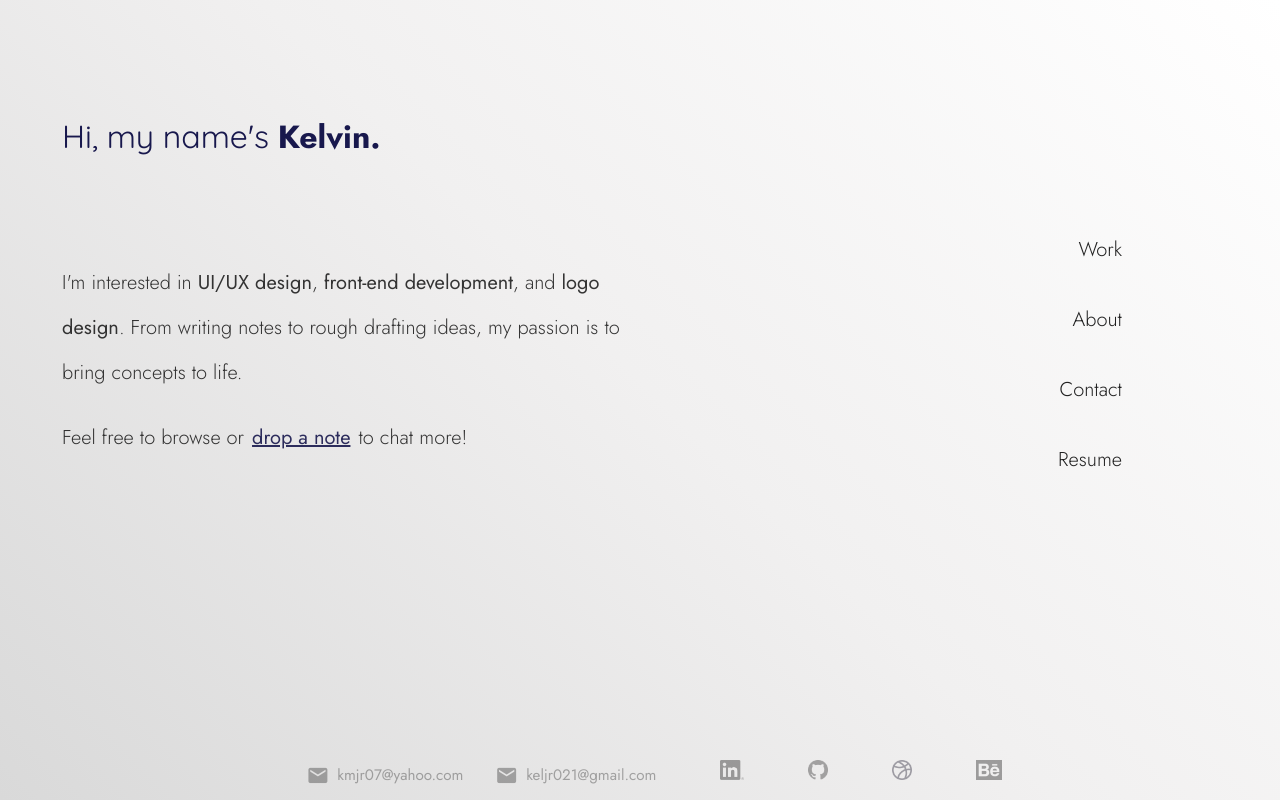
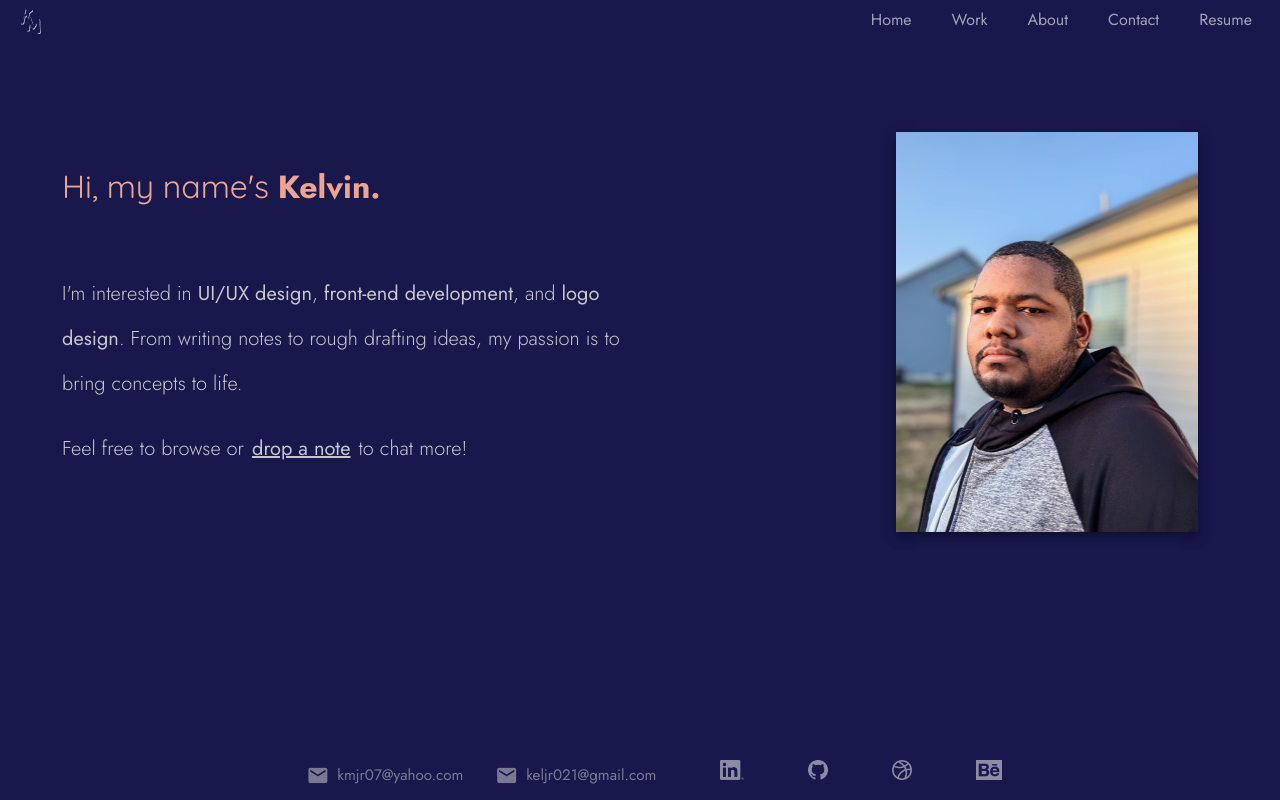
Before and after one commit to keljr021/portfolio-2023, a Vue app: page /work in a window 1280 px wide. Built offline with nearby package versions, Linux system fonts and the light colour scheme.

Commit message:
Refactored CTA for darker color layout

```diff
--- a/src/components/Cta.vue
+++ b/src/components/Cta.vue
@@ -30,17 +30,13 @@ export default {
 
 <template>
     <v-container fluid class="cta">
-        <v-row class="pa-3 justify-center">
-            <v-col>
+        <v-row class="pa-3">
+            <v-col cols="12" xs="12" sm="12" md="6">
                 <h1 class="cta-title">Hi, my name's <br v-if="$vuetify.display.xs" /><b class="color:#18184d">Kelvin.</b></h1>
-            </v-col>
-        </v-row>
-        <v-row class="px-3 py-2 justify-center">
-            <v-col class="my-auto">
                 <CtaText @scrollTo="scrollTo" />
             </v-col>
-            <v-col v-if="!$vuetify.display.xs">
-                <CtaMenu />
+            <v-col cols="12" xs="12" sm="12" md="6" class="text-right">
+                <img alt="placeholder photo" height="400" class="elevation-8 ma-5" src="../assets/about-alt.jpg" />
             </v-col>
         </v-row>
 
@@ -52,18 +48,16 @@ export default {
 .cta {
     height: 100%;
     padding: 100px 50px 100px;
-    background: rgba(217,217,217,1); /* Old browsers */
-    background: -moz-linear-gradient(45deg, rgba(217,217,217,1) 0%, rgba(241,240,240,1) 51%, rgba(255,255,255,1) 100%);
-    background: -webkit-linear-gradient(45deg, rgba(217,217,217,1) 0%, rgba(241,240,240,1) 51%, rgba(255,255,255,1) 100%);
-    background: linear-gradient(45deg, rgba(217,217,217,1) 0%, rgba(241,240,240,1) 51%, rgba(255,255,255,1) 100%);
-    filter: progid:DXImageTransform.Microsoft.gradient(startColorstr="#d9d9d9",endColorstr="#ffffff",GradientType=1);
+    background: #18184d;
     background-size: 30px cover;
     background-attachment: fixed;
     background-repeat: no-repeat;
+    color: #d9d9d9;
 }
 
 .cta-title {
-    color: #18184d;
+    color: #EDA591;
+    padding: 50px 0;
 }
 
 .cta-logo {
--- a/src/components/Navbar.vue
+++ b/src/components/Navbar.vue
@@ -3,7 +3,7 @@ export default {
     name: 'navbar',
     data() {
         return {
-            showNav: false,
+            onHome: false,
             showNavDrawer: false,
         };
     },
@@ -28,11 +28,11 @@ export default {
     },
     watch: {
         $route: function(to, from) {
-            this.showNav = this.$route.name !== 'home';
+            this.onHome = this.$route.name === 'home';
         }
     },
     mounted() {
-        this.showNav = this.$route.name !== 'home';
+        this.showNav = this.$route.name === 'home';
     }
 }
 </script>
@@ -66,11 +66,10 @@ export default {
     </div>
 
     <!-- Tablet/Desktop navigation -->
-    <div class="nav w-100 pa-2" :class="{'show': showNav }" v-else>
+    <div class="nav w-100 pa-2 show" :class="{'home': onHome }" v-else>
         <v-row class="align-center">
             <v-col cols="3" class="nav-logo" @click="$router.push({ name: 'home' })">
                 <img class="logo mt-2" src="../assets/km-icon.svg" alt="Kelvin Morrisey Jr"/>
-                <img class="full mt-2" src="../assets/km-logo.svg" alt="Kelvin Morrisey Jr"/>
             </v-col>
             <v-col cols="9" class="text-right">
                 <span class="nav-item" @click="$router.push({ name: 'home' })">Home</span>
@@ -90,10 +89,16 @@ export default {
     position: fixed;
     z-index: 99;
     top: -42px;
-    transition: top 0.3s;
+    transition: (top, background) 0.3s;
 
     &.show {
         top: 0 !important;
+    }
+
+    &.home {
+        background: transparent;
+        color: white;
+        opacity: 0.75;
     }
 }
 
@@ -111,22 +116,6 @@ export default {
 
     .logo {
         opacity: 1;
-    }
-
-    .full {
-        top: -100px;
-        left: 10px;
-        z-index: 1;
-    }
-
-    &:hover {
-        .logo {
-            opacity: 0;
-        }
-
-        .full {
-            top: 0;
-        }
     }
 }
 
--- a/src/components/partials/CtaMenu.vue
+++ b/src/components/partials/CtaMenu.vue
@@ -12,10 +12,22 @@ export default {
 <template>
     <div class="cta-menu text-right">
         <div class="cta-menu-box">
-            <div class="cta-menu-item" @click="$router.push({ name: 'work' })"><span>Work</span></div>
-            <div class="cta-menu-item" @click="$router.push({ name: 'about' })"><span>About</span></div>
-            <div class="cta-menu-item" @click="$router.push({ name: 'contact' })"><span>Contact</span></div>
-            <div class="cta-menu-item" @click="openWindow('./kelvin_morrisey_resume.pdf');"><span>Resume</span></div>
+            <div class="cta-menu-item" @click="$router.push({ name: 'work' })">
+                <v-icon color="#EDA591" class="menu-icon" icon="mdi-menu-right" />
+                <span>Work</span>
+            </div>
+            <div class="cta-menu-item" @click="$router.push({ name: 'about' })">
+                <v-icon color="#EDA591" class="menu-icon" icon="mdi-menu-right" />
+                <span>About</span>
+            </div>
+            <div class="cta-menu-item" @click="$router.push({ name: 'contact' })">
+                <v-icon color="#EDA591" class="menu-icon" icon="mdi-menu-right" />
+                <span>Contact</span>
+            </div>
+            <div class="cta-menu-item" @click="openWindow('./kelvin_morrisey_resume.pdf');">
+                <v-icon color="#EDA591" class="menu-icon" icon="mdi-menu-right" />
+                <span>Resume</span>
+            </div>
         </div>
     </div>
 </template>
@@ -38,14 +50,21 @@ export default {
     cursor: pointer;
     text-align: right;
 
+    .menu-icon {
+        opacity: 0 !important;
+    }
+
     span {
         border: 2px solid transparent;
         padding: 4px;
-        transition: border-right-color 0.3s;
+        transition: border-right-color 0.3s !important;
 
         &:hover {
-            color: #18184d;
-            border-bottom-color: #18184d;
+            color: #fff;
+            border-bottom-color: #EDA591;
+            .menu-icon {
+                opacity: 1 !important;
+            }
         }
     }
 }
--- a/src/components/partials/CtaText.vue
+++ b/src/components/partials/CtaText.vue
@@ -36,9 +36,14 @@ export default {
         cursor: pointer;
         padding: 0 2px;
         font-weight: normal;
-        color: #18184d;
+        color: #d9d9d9;
         text-decoration: underline;
         opacity: 1;
+        transition: color 0.3s ease-in-out;
+
+        &:hover {
+            color: #EDA591;
+        }
     }
 }
 </style>
--- a/src/components/partials/Footer.vue
+++ b/src/components/partials/Footer.vue
@@ -28,16 +28,16 @@ export default {
               <span v-if="!$vuetify.display.xs">keljr021@gmail.com</span>
           </span>
           <span class="footer-link mx-lg-8 mb-2" @click="openWindow('https://www.linkedin.com/in/kelvin-morrisey-jr-514360a7/')" title="View LinkedIn Profile">
-            <img class="footer-icon" src="../../assets/LI-black.png" alt="LinkedIn link" />
+            <img class="footer-icon" src="../../assets/LI-white.png" alt="LinkedIn link" />
           </span>
           <span class="footer-link mx-lg-8 mb-2" @click="openWindow('https://github.com/keljr021')" title="View GitHub Profile">
-            <img class="footer-icon" src="../../assets/github-black.png" alt="GitHub link" />
+            <img class="footer-icon" src="../../assets/github-white.png" alt="GitHub link" />
           </span>
           <span class="footer-link mx-lg-8 mb-2" @click="openWindow('https://dribbble.com/keljr021')" title="View Dribbble Profile">
-            <img class="footer-icon" src="../../assets/dr-logo.png" alt="Dribbble link" />
+            <img class="footer-icon" src="../../assets/dr-logo-white.png" alt="Dribbble link" />
           </span>
           <span class="footer-link mx-lg-8 mb-2" @click="openWindow('https://www.behance.net/kelvin-m')" title="View Behance Profile">
-            <img class="footer-icon" src="../../assets/be-logo-alt2.png" alt="Behance link" />
+            <img class="footer-icon" src="../../assets/be-logo-alt2-white.png" alt="Behance link" />
           </span>
         </v-col>
       <v-spacer></v-spacer>
@@ -57,7 +57,7 @@ export default {
   }
 
   .footer-link {
-    opacity: 0.35;
+    opacity: 0.5;
     cursor: pointer;
     transition: opacity 0.3s ease-in-out;
 
```
Also changed, not shown: src/assets/be-logo-alt2-white.png (added), src/assets/dr-logo-white.png (added).
